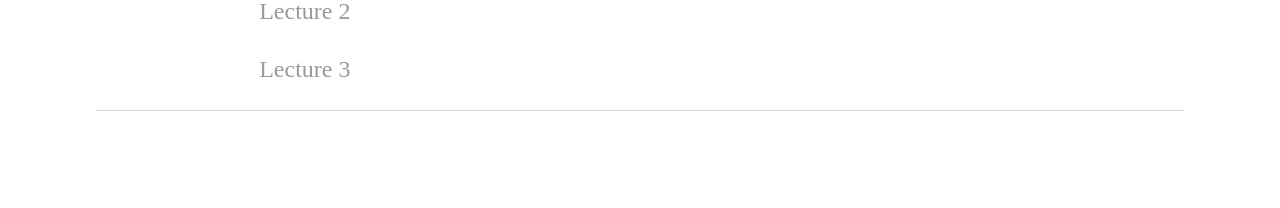
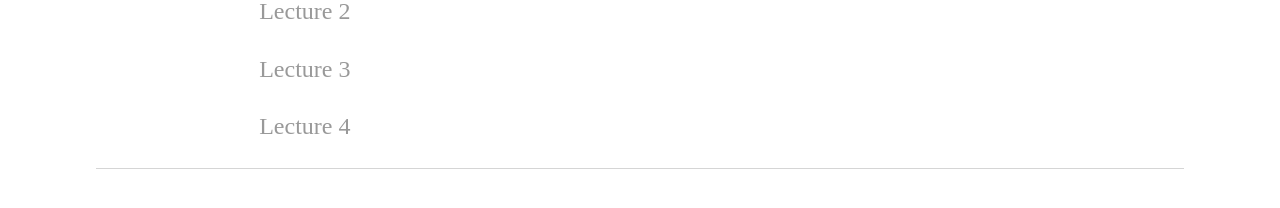
Before and after one commit to mreppert/mreppert.github.io, a Jekyll site: the page built from education/chm676/notes/index.html, in a window 1280 px wide. Shown: the part 254-462 px from the top of the page. Built offline with Jekyll 4.4.1, drawn with Linux system fonts in a browser that asks for light colours.

Commit message:
Added lecture 4 notes

```diff
--- a/education/chm676/notes/index.html
+++ b/education/chm676/notes/index.html
@@ -18,6 +18,7 @@ title: Reppert Research Group
   <p><a href="/education/chm676/notes/lecture1.pdf">Lecture 1</a></p>
   <p><a href="/education/chm676/notes/lecture2.pdf">Lecture 2</a></p>
   <p><a href="/education/chm676/notes/lecture3.pdf">Lecture 3</a></p>
+  <p><a href="/education/chm676/notes/lecture4.pdf">Lecture 4</a></p>
   </pre>
   </body>
 </html>
```
Also changed, not shown: 1 other file.
